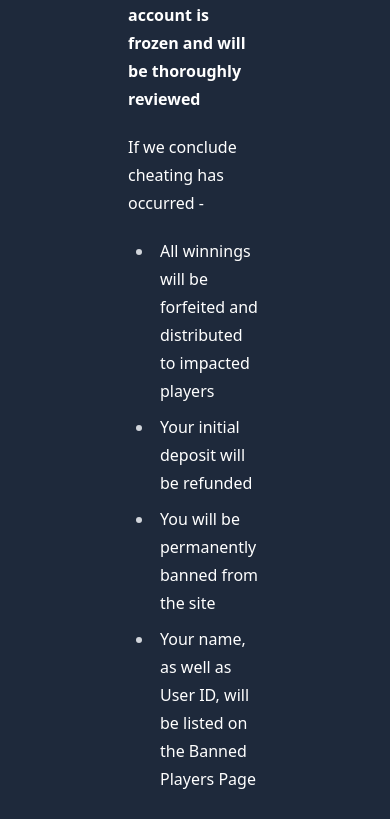
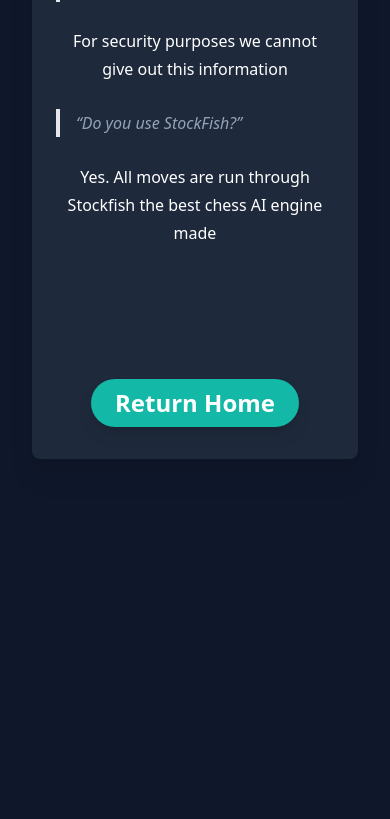
Before and after one commit to Eggysgames/BetChess, a Next.js app: page /cheatingpolicy in a window 390 px wide. Shown: the part 1399-2218 px from the top of the page. After the commit the page ends 1922 px from the top, so only its background shows below. Built offline with nearby package versions, Linux system fonts and the light colour scheme; no server answers; the database is empty.

Commit message:
Mobile Cheating Policy page

```diff
--- a/pages/cheatingpolicy.tsx
+++ b/pages/cheatingpolicy.tsx
@@ -1,13 +1,11 @@
 import { StyledButton, DefaultButton } from "../components/StyledButton";
-import TopBar from "../components/TopBar";
 import BottomBar from "../components/BottomBar";
-import Topnav from "@/components/topnav";
 
 const cheatingpolicy = () => {
   return (
     <div>
-      <div className="my-10 mx-auto max-w-3xl px-32 py-8 bg-slate-800 rounded-lg shadow drop-shadow-xl shadow-slate-900 text-left mt-32">
-        <article className="prose prose-md text-white max-w-none">
+      <div className="lg:my-10 ml-8 mr-8 lg:mx-auto lg:max-w-3xl lg:px-32 lg:py-8 bg-slate-800 rounded-lg shadow drop-shadow-xl shadow-slate-900 lg:text-left text-center lg:mt-32 mt-28">
+        <article className="prose prose-md text-white lg:max-w-none p-6 lg:p-0">
           <h1 className="text-white underline text-4xl">
             Betting and Cheating Policy
           </h1>
@@ -67,6 +65,7 @@ const cheatingpolicy = () => {
           <br />
         </article>
 
+        <div className="p-8">
           <StyledButton
             inserttext="Return Home"
             link="/"
@@ -75,6 +74,7 @@ const cheatingpolicy = () => {
             textsize="text-2xl"
           />
         </div>
+      </div>
       <BottomBar />
     </div>
   );
```
Lines whose indentation alone changed are shown as unchanged.
